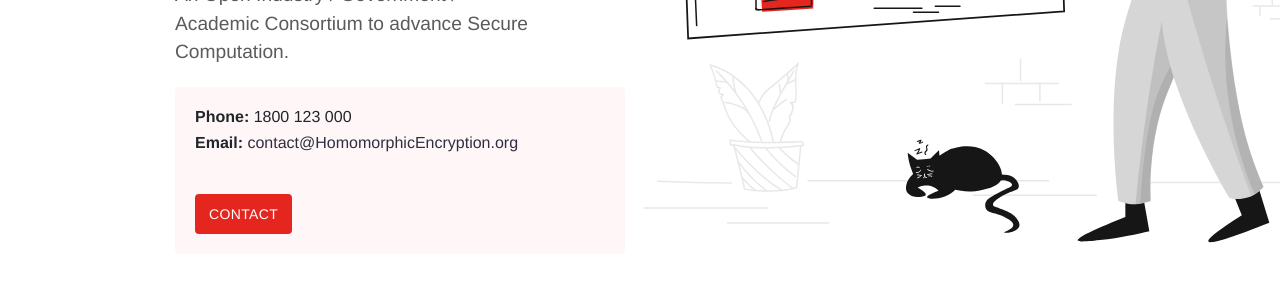
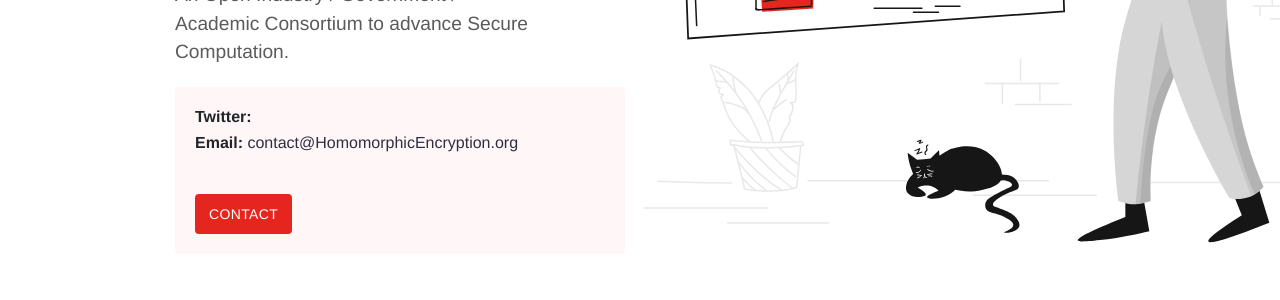
Before and after one commit to bquast/homenc, a Jekyll site: the page built from index.md, in a window 1280 px wide. Shown: the part 421-721 px from the top of the page. Built offline with Jekyll 4.4.1, drawn with Linux system fonts in a browser that asks for light colours.

Commit message:
change phone to twitter

```diff
--- a/_data/contact.yml
+++ b/_data/contact.yml
@@ -1,3 +1,3 @@
 email: 'contact@HomomorphicEncryption.org'
-phone: '1800 123 000'
+twitter: '1800 123 000'
 contact_button_link: 'contact'
--- a/_includes/call.html
+++ b/_includes/call.html
@@ -1,7 +1,7 @@
 <div class="call">
   <div class="call-box-top">
-    {% if site.data.contact.phone %}
-        <div class="call-phone"><strong>Phone: </strong> {{ site.data.contact.phone }} </div>
+    {% if site.data.contact.twitter %}
+        <div class="call-phone"><strong>Twitter: </strong> {{ site.data.contact.phone }} </div>
     {% endif %}
     {% if site.data.contact.email %}
     <div class="call-email"><strong>Email: </strong>
```
